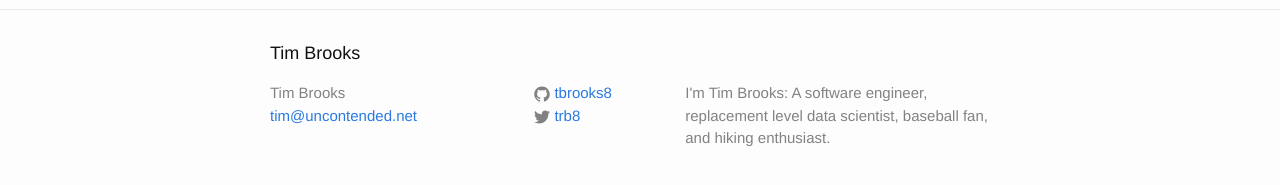
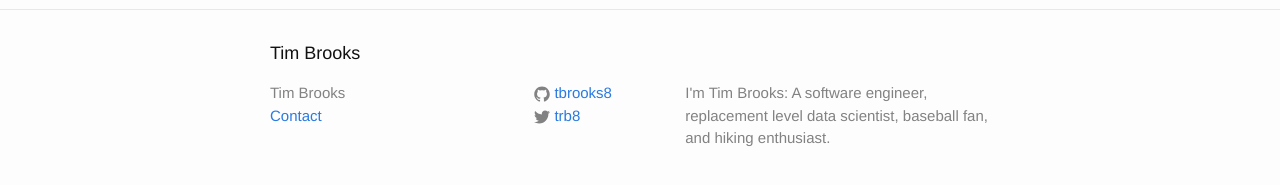
Before and after one commit to Tim-Brooks/tbrooks8.github.io, a Jekyll site: the page built from index.html, in a window 1280 px wide. Shown: the part 287-472 px from the top of the page. Built offline with Jekyll 4.4.1, drawn with Linux system fonts in a browser that asks for light colours.

Commit message:
Change contact

```diff
--- a/_includes/footer.html
+++ b/_includes/footer.html
@@ -8,7 +8,7 @@
       <div class="footer-col  footer-col-1">
         <ul class="contact-list">
           <li>{{ site.title }}</li>
-          <li><a href="mailto:{{ site.email }}">{{ site.email }}</a></li>
+          <li><a href="mailto:{{ site.email }}">Contact</a></li>
         </ul>
       </div>
 
```
